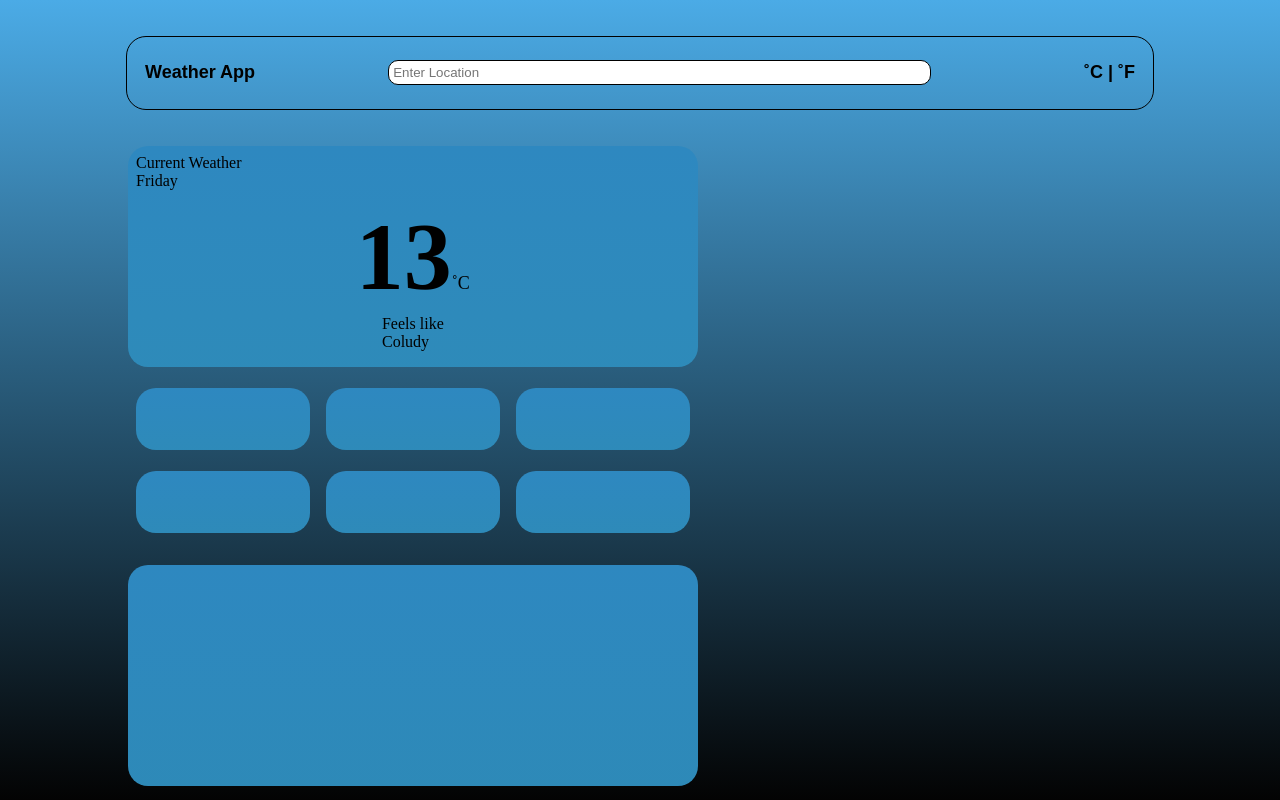
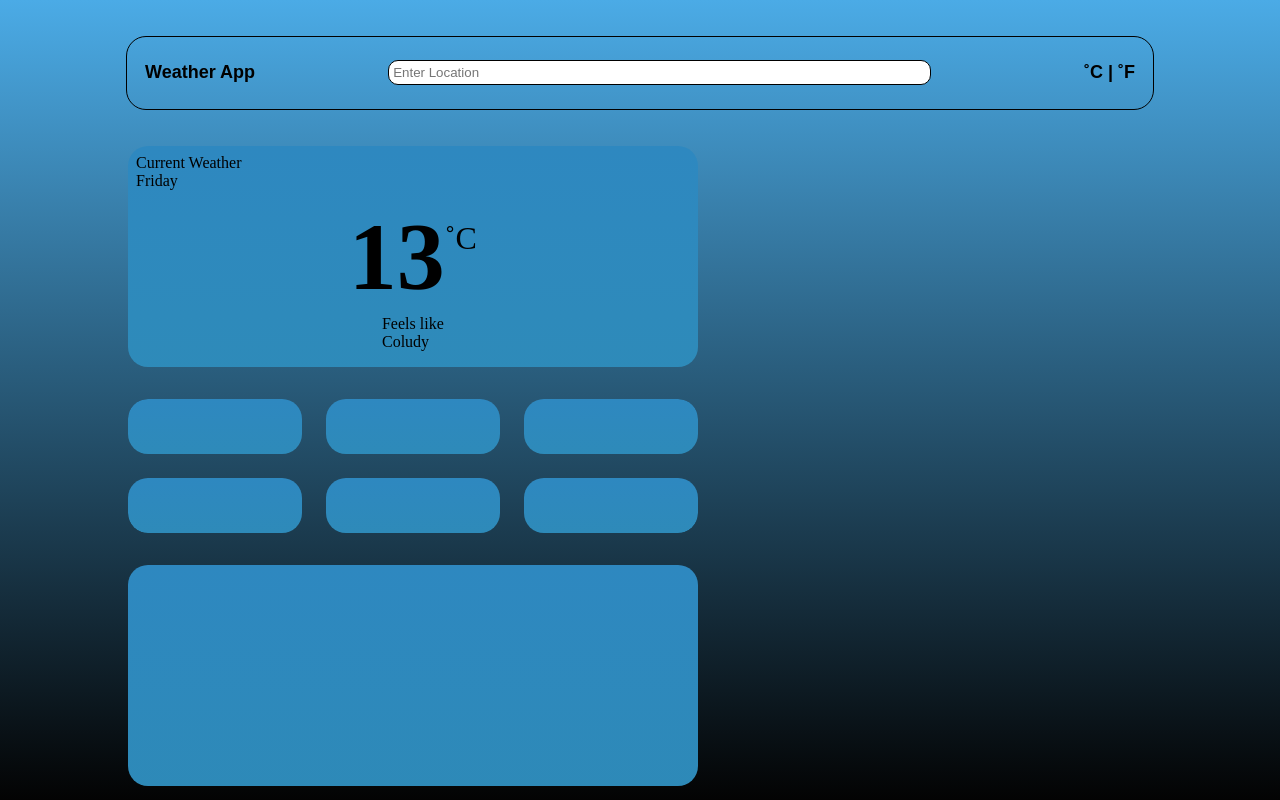
Before and after one commit to Yohan-Abraham/weather-app, a website built with webpack: page src/index.html in a window 1280 px wide. Built offline with nearby package versions, Linux system fonts and the light colour scheme.

Commit message:
Reposition Celcius Sign

```diff
--- a/src/style.css
+++ b/src/style.css
@@ -87,8 +87,10 @@ input {
 }
 
 #currentTemp span {
-  font-weight: lighter;
-  font-size: large;
+  font-weight: normal;
+  font-size: 2rem;
+  position: relative;
+  top: -2.5rem;
 }
 
 #feelContainer {
@@ -104,6 +106,8 @@ input {
   display: grid;
   grid-template-columns: 1fr 1fr 1fr;
   grid-template-rows: 1fr 1fr;
+  gap: 1.5em;
+  margin: 1em 0;
 }
 #weatherContainer > #additionalInfo {
   background: transparent;
@@ -111,8 +115,6 @@ input {
 
 #additionalInfo > div {
   background: linear-gradient(180deg, rgb(46, 136, 192), #2e8bbafc 100%);
-  margin: 0.3em 0.5em;
-  margin-bottom: 1em;
   border-radius: 20px;
 }
 
```
